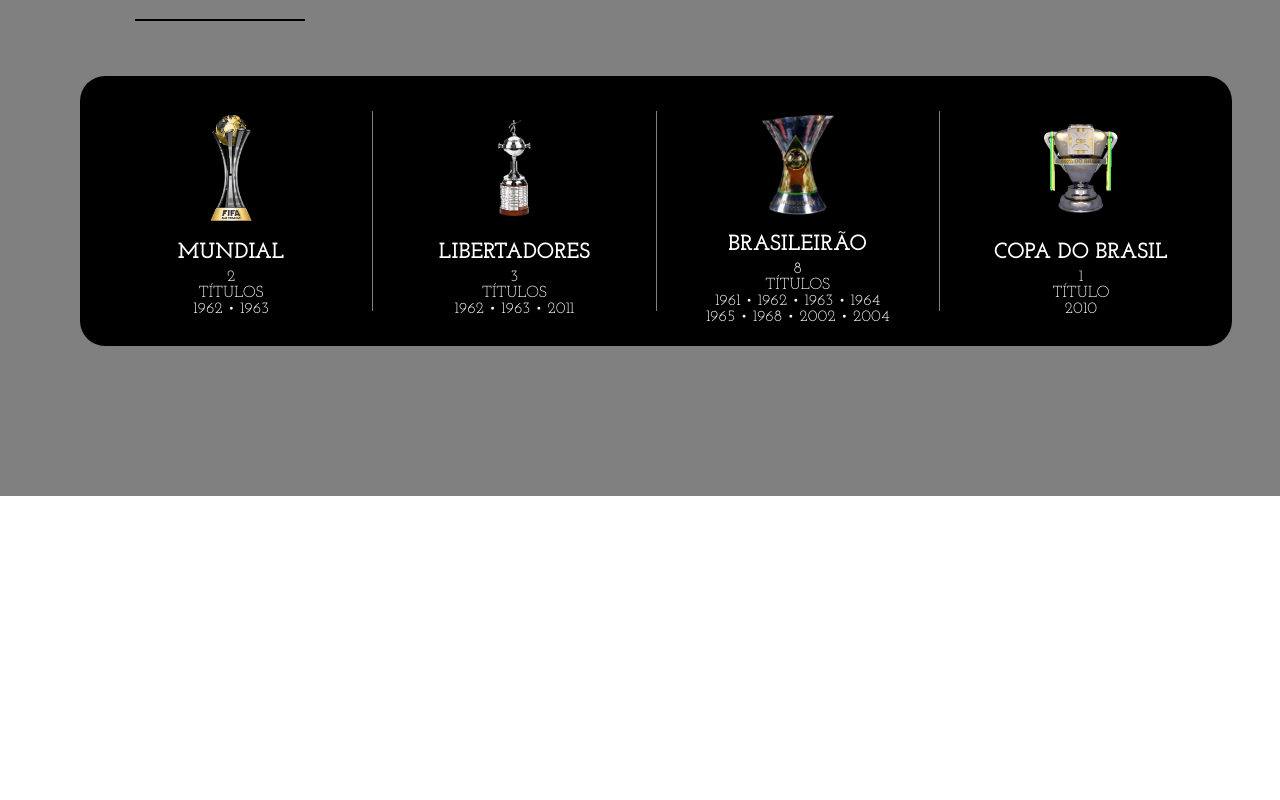
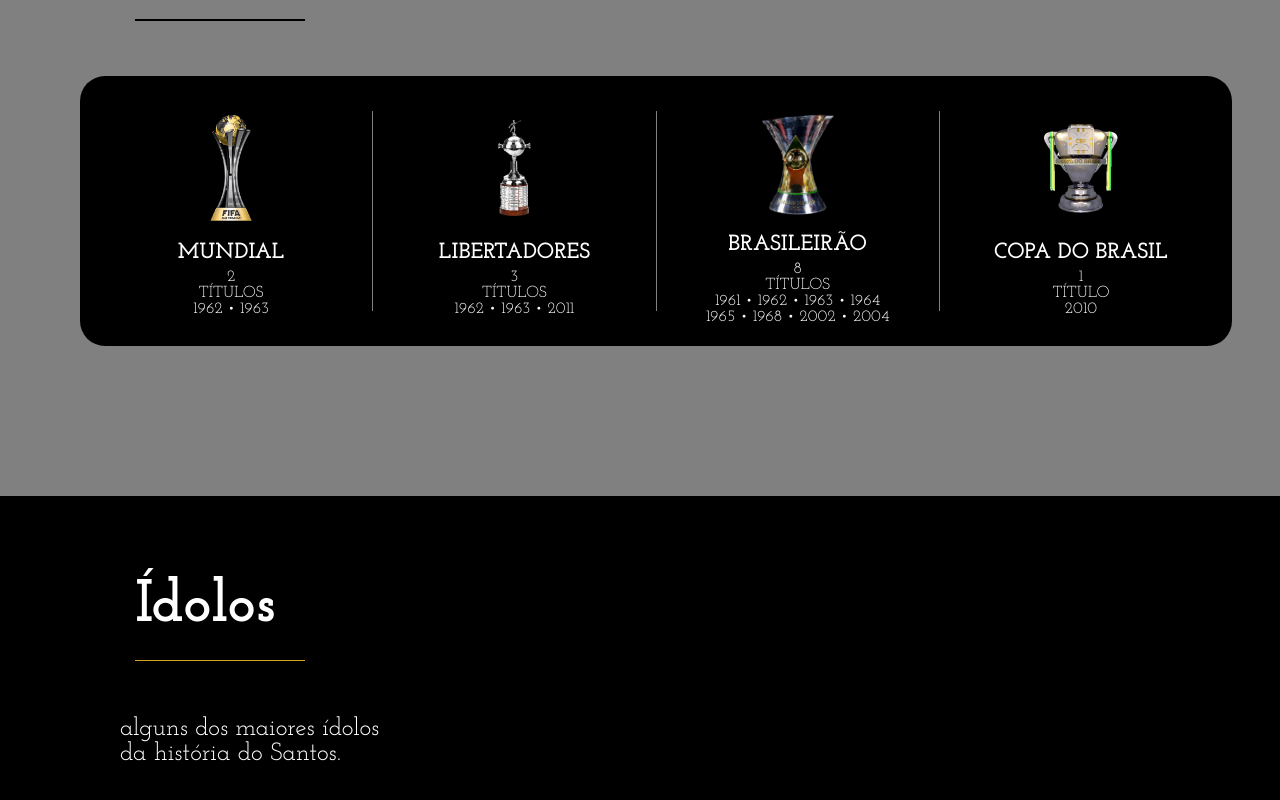
Before and after one commit to Pedro-Antunes-spt/Santos-FC, a plain HTML site: page html/home.html in a window 1280 px wide. Shown: the part 1749-2549 px from the top of the page. Before the commit the page ends 2245 px from the top, so only its background shows below. Drawn offline with Linux system fonts and the light colour scheme.

Commit message:
feat: Adiciona tela ídolos

```diff
--- a/html/home.html
+++ b/html/home.html
@@ -205,6 +205,20 @@
             </div>
 
     </section>
+    <section class="idolos">
+        <div class="titulo-branco">
+            <span>
+                <h1>Ídolos</h1>
+            </span>
+            <div class="linha-divisoria">
+            </div>
+        </div>
+        <div class="introducao-idolo">
+            <p>alguns dos maiores ídolos <br>
+                da história do Santos.</p>
+        </div>
+
+    </section>
 
 
 
--- a/styles/home.css
+++ b/styles/home.css
@@ -231,3 +231,16 @@
     width: 1px;
     bottom: 55px;
 }
+
+.idolos {
+    width: 100%;
+    height: 80vh;
+    background-color: #000;
+}
+
+.introducao-idolo {
+    color: white;
+    font-size: 25px;
+    position: relative;
+    margin-left: 120px;
+}
```
